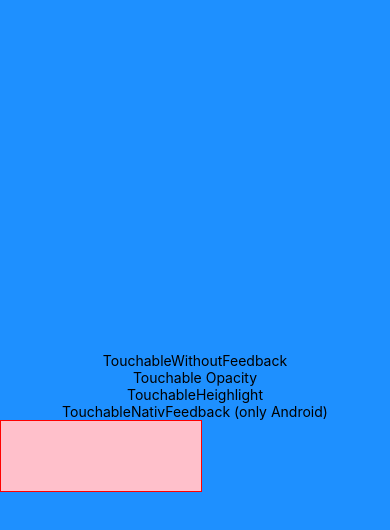
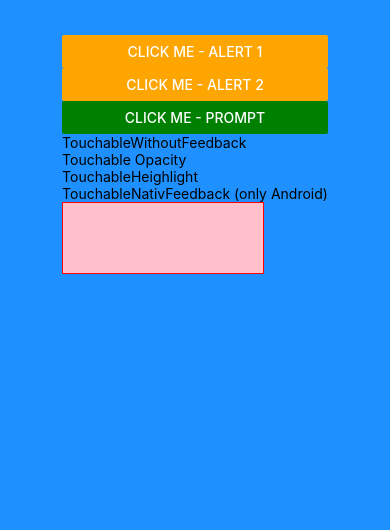
Before and after one commit to Out-A-Time/tutorial-mosh_hamedani-rn-done_with_it, a React Native app: screen / in a window 390 px wide. Shown: the top 530 px of the page. Built offline with nearby package versions, Linux system fonts and the light colour scheme; grey boxes are pictures that could not be loaded.

Commit message:
Buttons, alerts and prompts

```diff
--- a/App.js
+++ b/App.js
@@ -9,6 +9,9 @@ import {
   TouchableWithoutFeedback,
   TouchableHighlight,
   TouchableNativeFeedback,
+  ScrollView,
+  Button,
+  Alert,
 } from "react-native";
 
 export default function App() {
@@ -18,6 +21,46 @@ export default function App() {
 
   return (
     <SafeAreaView style={styles.container}>
+      <StatusBar style="dark" />
+      <ScrollView>
+        <Button
+          title="Click Me - alert 1"
+          color="orange"
+          onPress={() => {
+            alert("Button Alert");
+            console.log("button clicked");
+          }}
+        />
+        <Button
+          title="Click Me - alert 2"
+          color="orange"
+          onPress={() => {
+            Alert.alert("Alert title here", "Alert message here", [
+              {
+                text: "Yes",
+                onPress: () => {
+                  console.log("You pressed yes");
+                },
+              },
+              {
+                text: "No",
+                onPress: () => {
+                  console.log("You pressed no");
+                },
+              },
+            ]);
+          }}
+        />
+        <Button
+          title="Click Me - prompt"
+          color="green"
+          onPress={() => {
+            Alert.prompt("Prompt title here", "Prompt message here", (text) => {
+              console.log(text);
+              console.log("this prompt works only for iOS at the moment");
+            });
+          }}
+        />
         <Text numberOfLines={1} onPress={handlePress}>
           TouchableWithoutFeedback
         </Text>
@@ -61,13 +104,14 @@ export default function App() {
             style={{ width: 200, height: 70, backgroundColor: "pink" }}
           ></View>
         </TouchableNativeFeedback>
-      <StatusBar style="dark" />
+      </ScrollView>
     </SafeAreaView>
   );
 }
 
 const styles = StyleSheet.create({
   container: {
+    paddingTop: 35,
     flex: 1,
     backgroundColor: "dodgerblue",
     alignItems: "center",
```
Also changed, not shown: 1 other file (tests, documents, lock files or other folders). Lines whose indentation alone changed are shown as unchanged.
